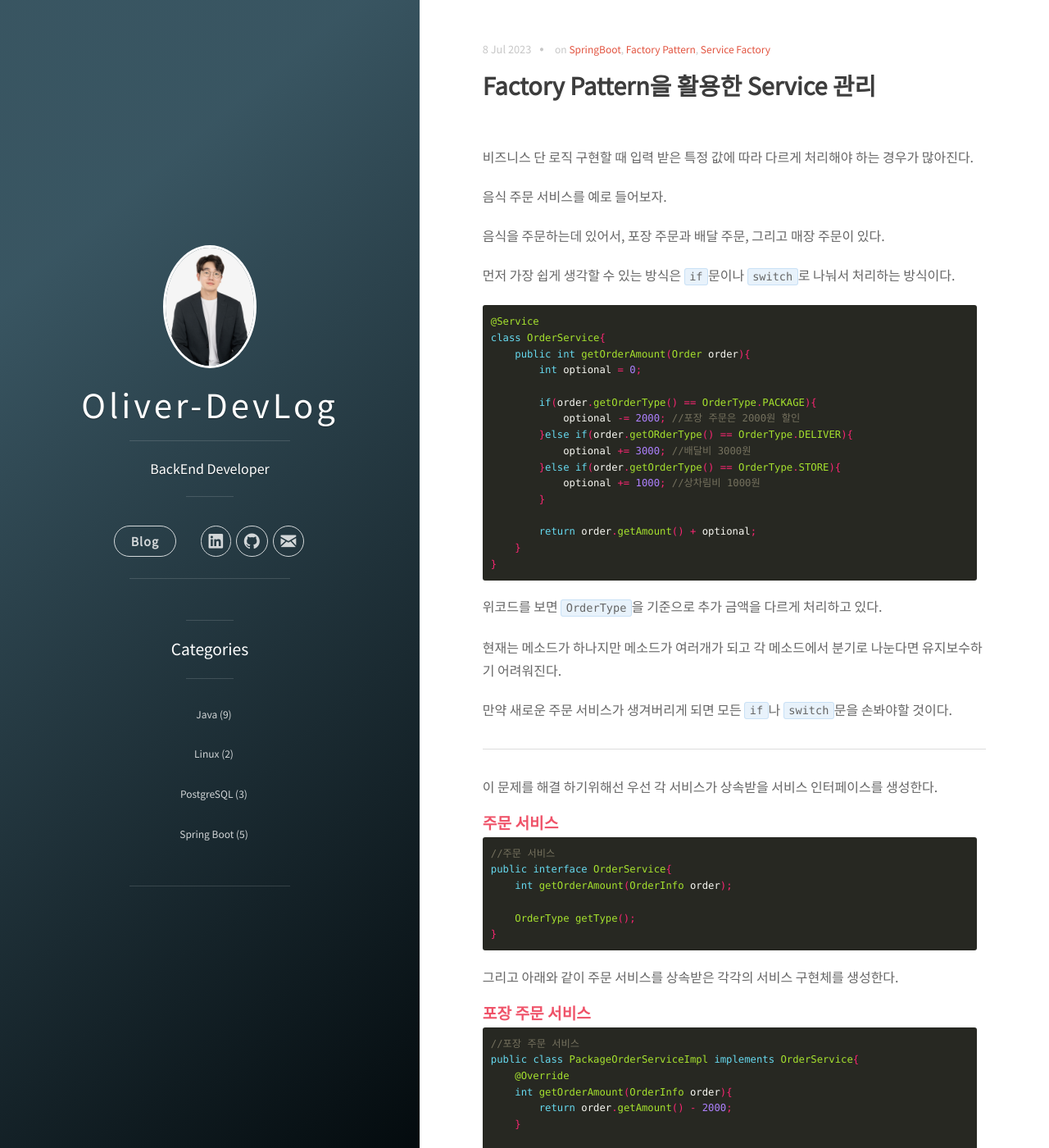
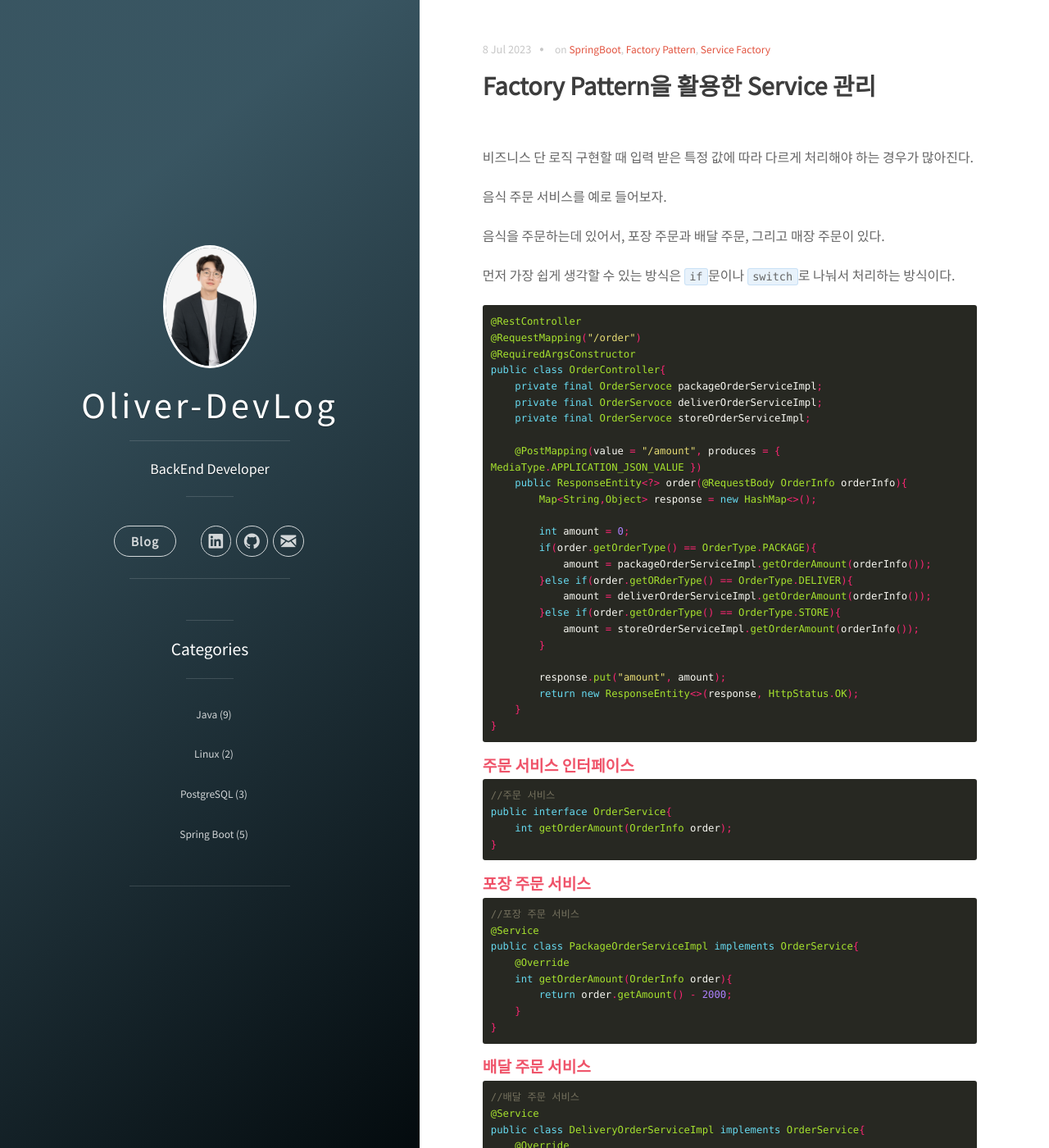
Before and after one commit to ardente6320/ardente6320.github.io, a Jekyll site: the page built from _posts/Spring Boot/2023-07-08-springboot-5.md, in a window 1280 px wide and 1400 px high. Shown: the whole window at 82% size. Built offline with Jekyll 4.4.1, drawn with Linux system fonts in a browser that asks for light colours; some of the changed text lies outside the part shown.

Commit message:
ADDED : Service Factory 수정

````diff
--- a/_posts/Spring Boot/2023-07-08-springboot-5.md
+++ b/_posts/Spring Boot/2023-07-08-springboot-5.md
@@ -16,25 +16,81 @@ tags: [SpringBoot, Factory Pattern, Service Factory]
 먼저 가장 쉽게 생각할 수 있는 방식은 `if`문이나 `switch`로 나눠서 처리하는 방식이다.
 
 ```java
-@Service
-class OrderService{
-    public int getOrderAmount(Order order){
-        int optional = 0;
+@RestController
+@RequestMapping("/order")
+@RequiredArgsConstructor
+public class OrderController{
+    private final OrderServoce packageOrderServiceImpl;
+    private final OrderServoce deliverOrderServiceImpl;
+    private final OrderServoce storeOrderServiceImpl;
 
+    @PostMapping(value = "/amount", produces = { MediaType.APPLICATION_JSON_VALUE })
+    public ResponseEntity<?> order(@RequestBody OrderInfo orderInfo){
+        Map<String,Object> response = new HashMap<>();
+
+        int amount = 0;
         if(order.getOrderType() == OrderType.PACKAGE){
-            optional -= 2000; //포장 주문은 2000원 할인
+            amount = packageOrderServiceImpl.getOrderAmount(orderInfo());
         }else if(order.getORderType() == OrderType.DELIVER){
-            optional += 3000; //배달비 3000원
+            amount = deliverOrderServiceImpl.getOrderAmount(orderInfo());
         }else if(order.getOrderType() == OrderType.STORE){
-            optional += 1000; //상차림비 1000원
+            amount = storeOrderServiceImpl.getOrderAmount(orderInfo());
         }
 
-        return order.getAmount() + optional;
+        response.put("amount", amount);
+        return new ResponseEntity<>(response, HttpStatus.OK);
     }
 }
 ```
 
-위코드를 보면 `OrderType`을 기준으로 추가 금액을 다르게 처리하고 있다.
+#### **<span style="color:#ef5369">주문 서비스 인터페이스</span>**
+
+```java
+//주문 서비스
+public interface OrderService{
+    int getOrderAmount(OrderInfo order);
+}
+```
+
+#### **<span style="color:#ef5369">포장 주문 서비스</span>**
+
+```java
+//포장 주문 서비스
+@Service
+public class PackageOrderServiceImpl implements OrderService{
+    @Override
+    int getOrderAmount(OrderInfo order){
+        return order.getAmount() - 2000;
+    }
+}
+```
+
+#### **<span style="color:#ef5369">배달 주문 서비스</span>**
+
+```java
+//배달 주문 서비스
+@Service
+public class DeliveryOrderServiceImpl implements OrderService{
+    @Override
+    int getOrderAmount(OrderInfo order){
+        return order.getAmount() + 3000;
+    }
+}
+```
+#### **<span style="color:#ef5369">매장 주문 서비스</span>**
+
+```java
+//매장 주문 서비스
+@Service
+public class StoreOrderServiceImpl implements OrderService{
+    @Override
+    int getOrderAmount(OrderInfo order){
+        return order.getAmount() + 1000;
+    }
+}
+```
+
+위코드를 보면 `Controller`에서 각각의 `OrderType`에 따라 올바를 서비스를 호출하고 있다.
 
 현재는 메소드가 하나지만 메소드가 여러개가 되고 각 메소드에서 분기로 나눈다면 유지보수하기 어려워진다.
 
@@ -42,25 +98,21 @@ class OrderService{
 
 ---
 
-이 문제를 해결 하기위해선 우선 각 서비스가 상속받을 서비스 인터페이스를 생성한다.
-
-#### **<span style="color:#ef5369">주문 서비스</span>**
+이 문제를 해결 하기위해선 우선 각 서비스가 상속받은 서비스에 타입 반환 메소드를 추가해준다.
 
 ```java
-//주문 서비스
 public interface OrderService{
     int getOrderAmount(OrderInfo order);
 
+    //타입 반환
     OrderType getType();
 }
 ```
 
-그리고 아래와 같이 주문 서비스를 상속받은 각각의 서비스 구현체를 생성한다.
-
-#### **<span style="color:#ef5369">포장 주문 서비스</span>**
+그리고 아래와 같이 주문 서비스를 상속받은 각각의 서비스 구현체에다가 각각의 타입을 반환하도록 한다.
 
 ```java
-//포장 주문 서비스
+@Service
 public class PackageOrderServiceImpl implements OrderService{
     @Override
     int getOrderAmount(OrderInfo order){
@@ -73,11 +125,8 @@ public class PackageOrderServiceImpl implements OrderService{
     }
 }
 ```
-
-#### **<span style="color:#ef5369">배달 주문 서비스</span>**
-
 ```java
-//배달 주문 서비스
+@Service
 public class DeliveryOrderServiceImpl implements OrderService{
     @Override
     int getOrderAmount(OrderInfo order){
@@ -90,11 +139,8 @@ public class DeliveryOrderServiceImpl implements OrderService{
     }
 }
 ```
-
-#### **<span style="color:#ef5369">매장 주문 서비스</span>**
-
 ```java
-//매장 주문 서비스
+@Service
 public class StoreOrderServiceImpl implements OrderService{
     @Override
     int getOrderAmount(OrderInfo order){
````
